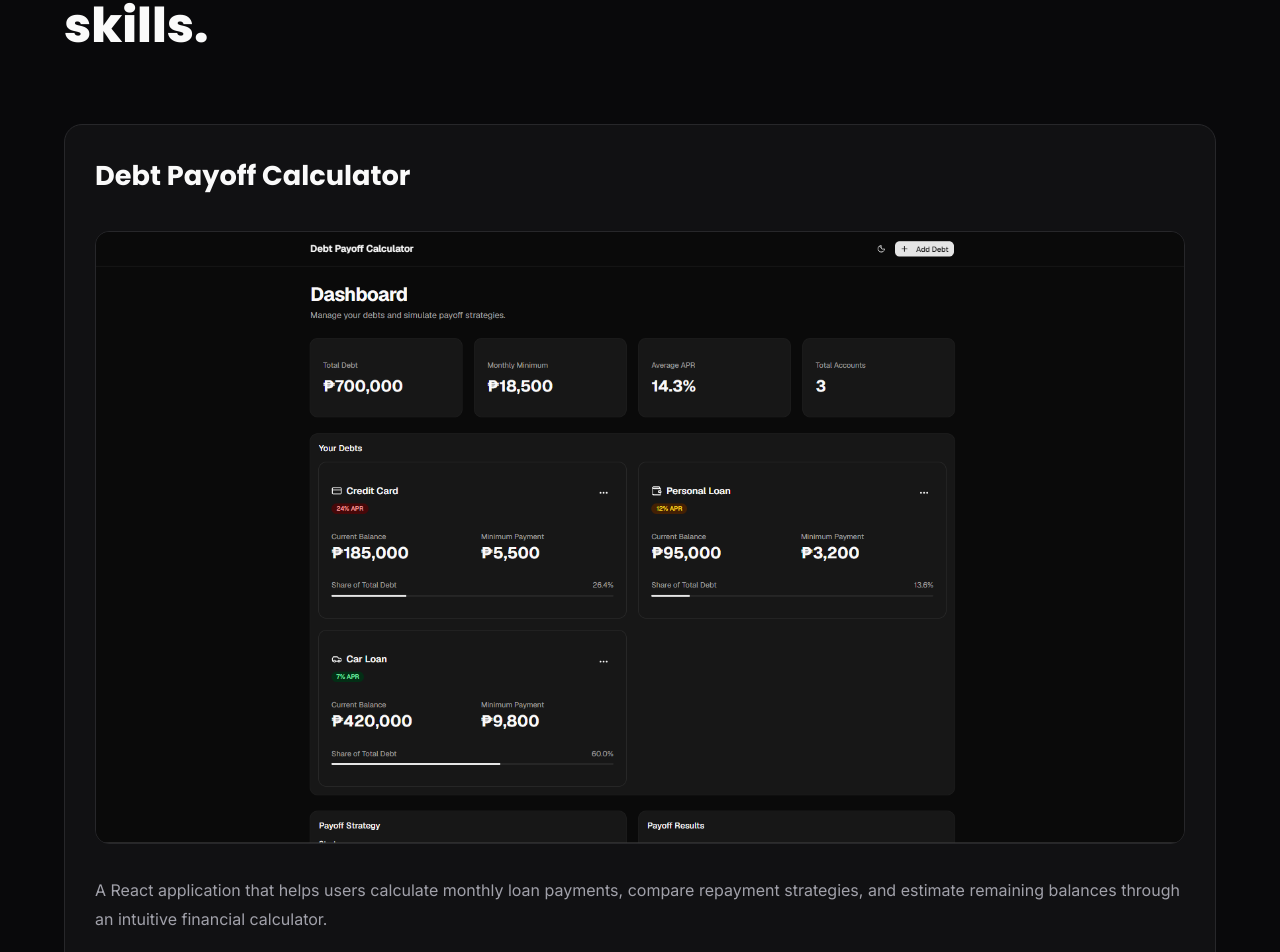
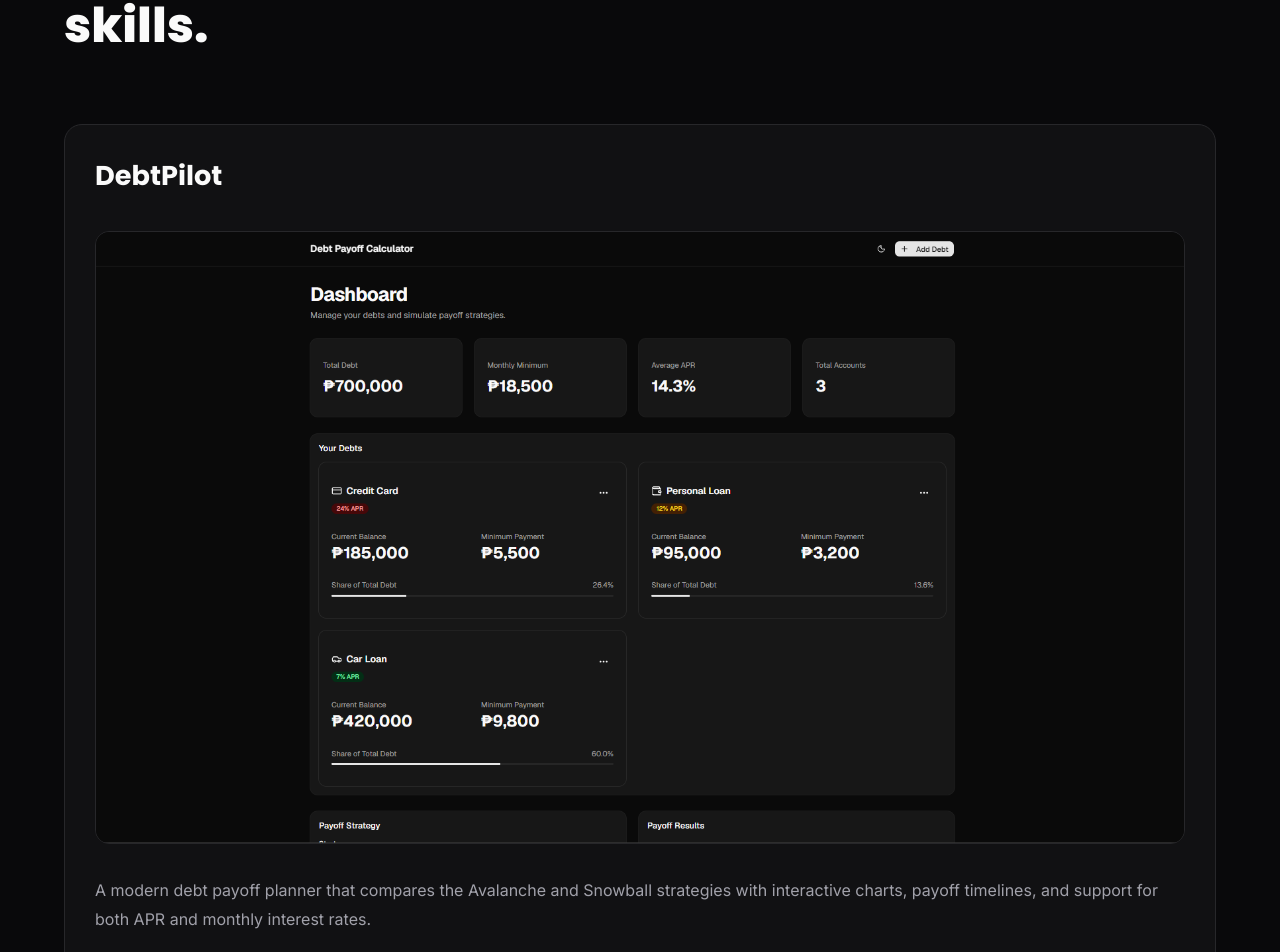
Before and after one commit to harelcornel/portfolio, a React app: page / in a window 1280 px wide. Shown: the part 2559-3511 px from the top of the page. Built offline with nearby package versions, Linux system fonts and the light colour scheme; the HTML template or start-up script is replaced by a standard one.

Commit message:
Update Debt Pilot project links

```diff
--- a/src/components/Projects/Projects.jsx
+++ b/src/components/Projects/Projects.jsx
@@ -20,7 +20,7 @@ function Projects() {
 
           <article className="project-card">
 
-            <h3>Debt Payoff Calculator</h3>
+            <h3>DebtPilot</h3>
 
             <img
               src={debtCalculator}
@@ -29,9 +29,7 @@ function Projects() {
             />
 
             <p>
-              A React application that helps users calculate monthly loan payments,
-              compare repayment strategies, and estimate remaining balances through
-              an intuitive financial calculator.
+              A modern debt payoff planner that compares the Avalanche and Snowball strategies with interactive charts, payoff timelines, and support for both APR and monthly interest rates.
             </p>
 
             <div className="project-tags">
@@ -43,7 +41,7 @@ function Projects() {
 
             <div className="project-links">
               <a
-                href="https://debt-payoff-calculator-self.vercel.app/"
+                href="https://debt-pilot-self.vercel.app/"
                 target="_blank"
                 rel="noopener noreferrer"
               >
@@ -51,7 +49,7 @@ function Projects() {
               </a>
 
               <a
-                href="https://github.com/harelcornel/debt-payoff-calculator"
+                href="https://github.com/harelcornel/debt-pilot"
                 target="_blank"
                 rel="noopener noreferrer"
               >
```
